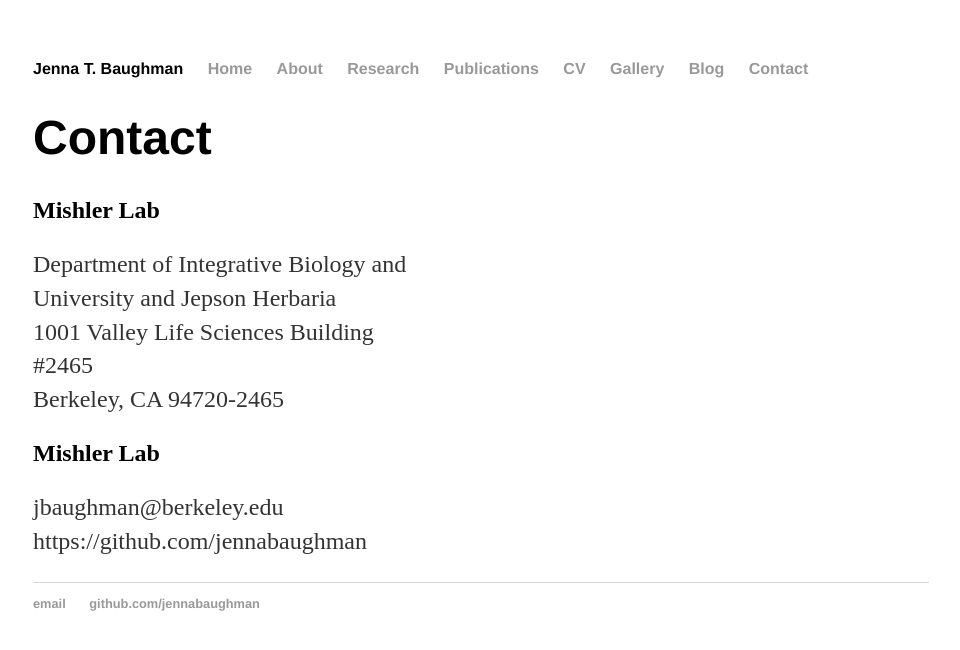
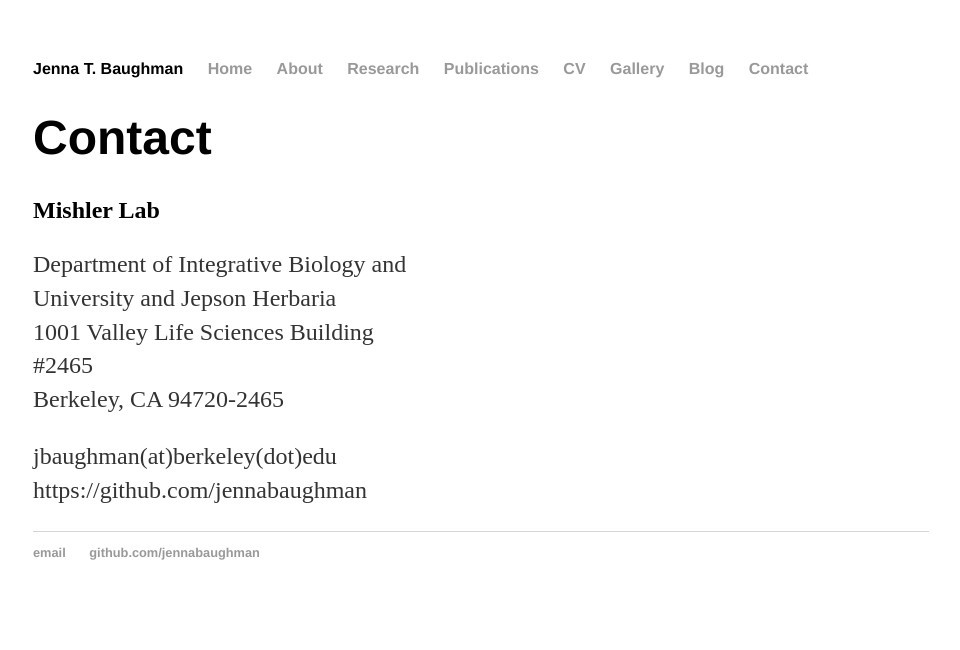
Before and after one commit to jenna-tb-ekwealor/jenna-tb-ekwealor.github.io, a Jekyll site: the page built from contact/index.html, in a window 1280 px wide. Shown: the top 650 px of the page, without its empty margins (159-1119 px from the left). Built offline with Jekyll 4.4.1, drawn with Linux system fonts in a browser that asks for light colours.

Commit message:
removing extra text

```diff
--- a/contact/index.html
+++ b/contact/index.html
@@ -11,8 +11,7 @@
 		#2465 <br />
 		Berkeley, CA 94720-2465
 		</p>
-	<h2>Mishler Lab</h2>
-	<p> jbaughman@berkeley.edu <br />
+	<p> jbaughman(at)berkeley(dot)edu <br />
 		https://github.com/jennabaughman
 		</p>
 
```
